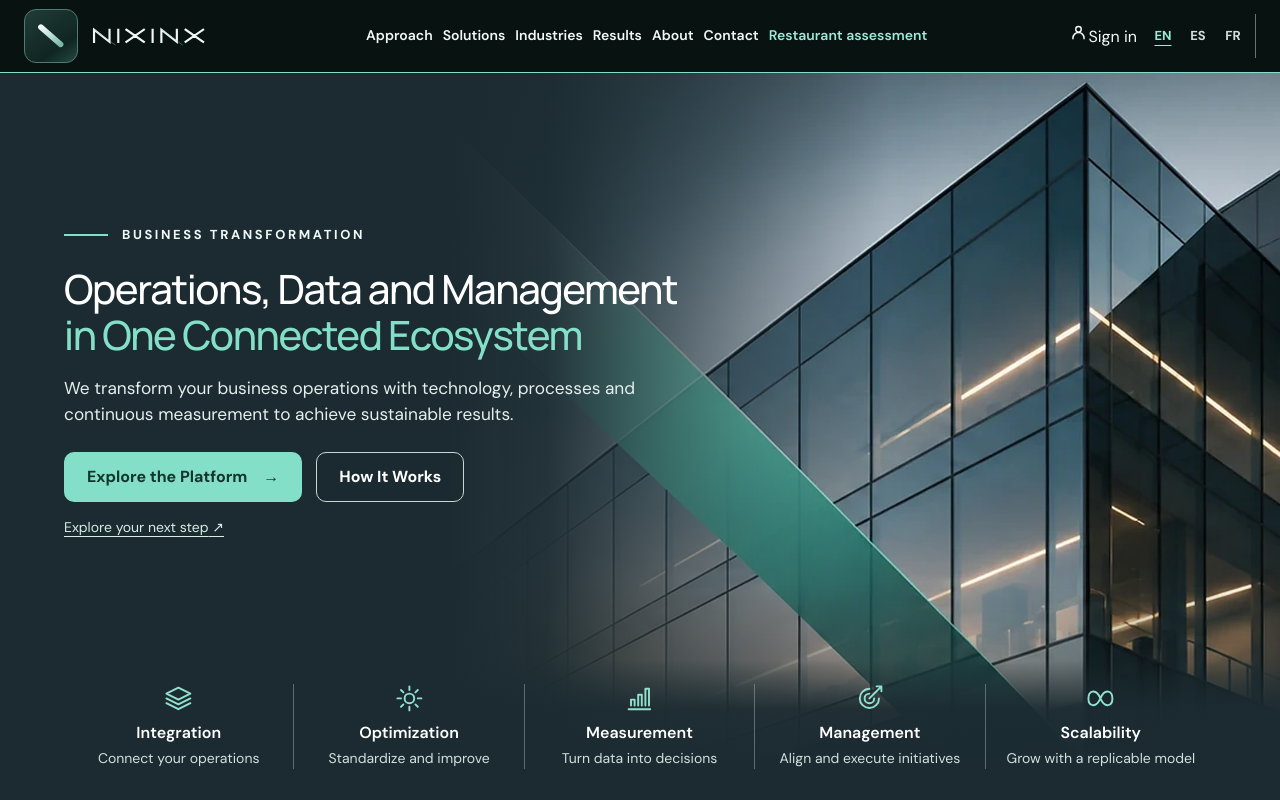
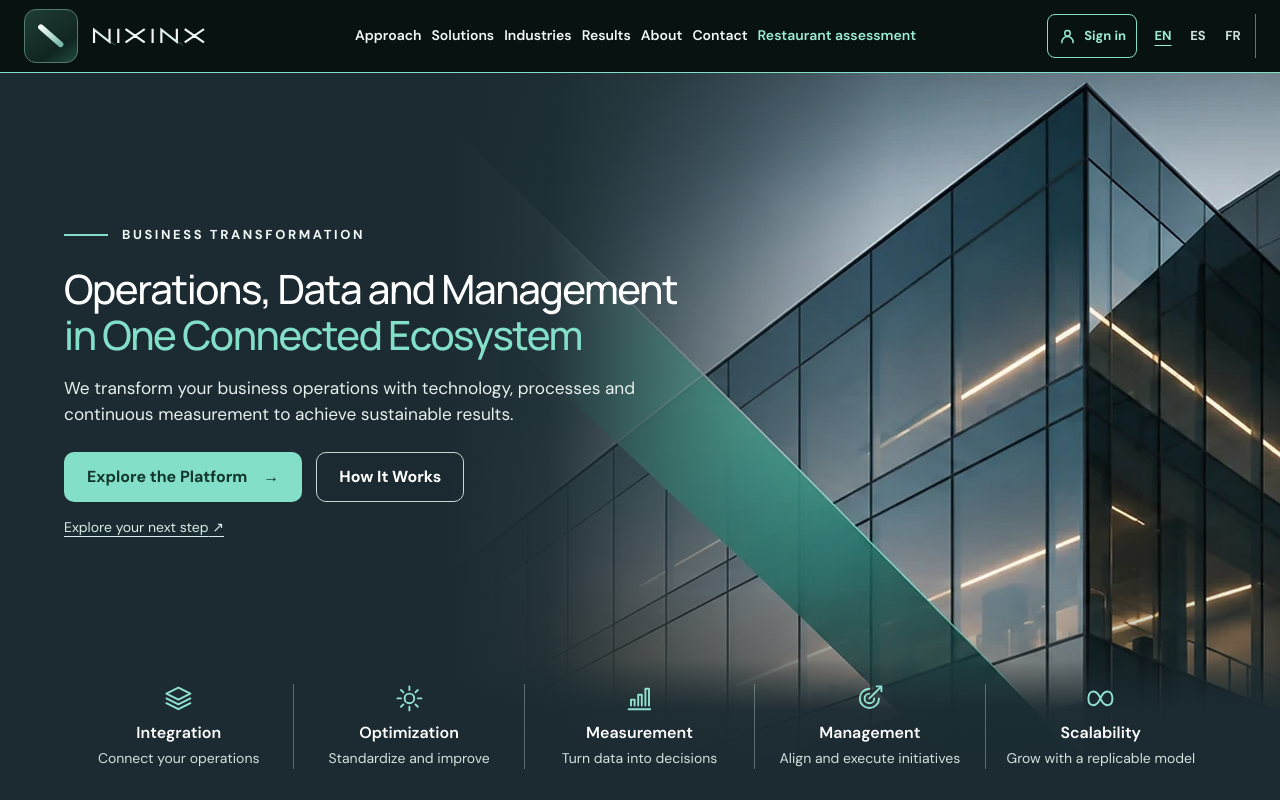
Before and after one commit to NIXINX-Business-Transformation/NIXINX, a Next.js app: page /en in a window 1280 px wide. Shown: the top 800 px of the page. Built offline with nearby package versions, Linux system fonts and the light colour scheme; no server answers.

Commit message:
Keep sign-in button visible on mobile and desktop

```diff
--- a/app/style.css
+++ b/app/style.css
@@ -188,3 +188,10 @@ a:focus-visible,button:focus-visible,input:focus-visible,select:focus-visible,te
 }
 @media(max-width:750px){:root{--mobile-nav-height:68px}}
 @media(max-width:360px){.site-header .nav-wrap{padding-left:max(9px,env(safe-area-inset-left,0px));padding-right:max(9px,env(safe-area-inset-right,0px))}}
+
+/* Customer sign-in: always available outside the collapsed navigation. */
+.site-header .nav-login{display:inline-flex;flex:none;align-items:center;justify-content:center;gap:7px;min-height:44px;min-width:44px;padding:0 10px;border:1px solid #83dfc7;border-radius:8px;color:#9cebd7;font-size:13px;font-weight:700;white-space:nowrap;text-decoration:none}
+.site-header .nav-login:hover{background:#83dfc7;color:#102d27}
+.site-header .nav-login:focus-visible{outline:2px solid #fff;outline-offset:3px}
+@media(min-width:1051px) and (max-width:1450px){.site-header .nav-action{display:none}}
+@media(max-width:750px){.site-header .nav-login{padding:0;gap:0}.site-header .nav-login span{position:absolute;width:1px;height:1px;padding:0;margin:-1px;overflow:hidden;clip-path:inset(50%);white-space:nowrap}}
```
